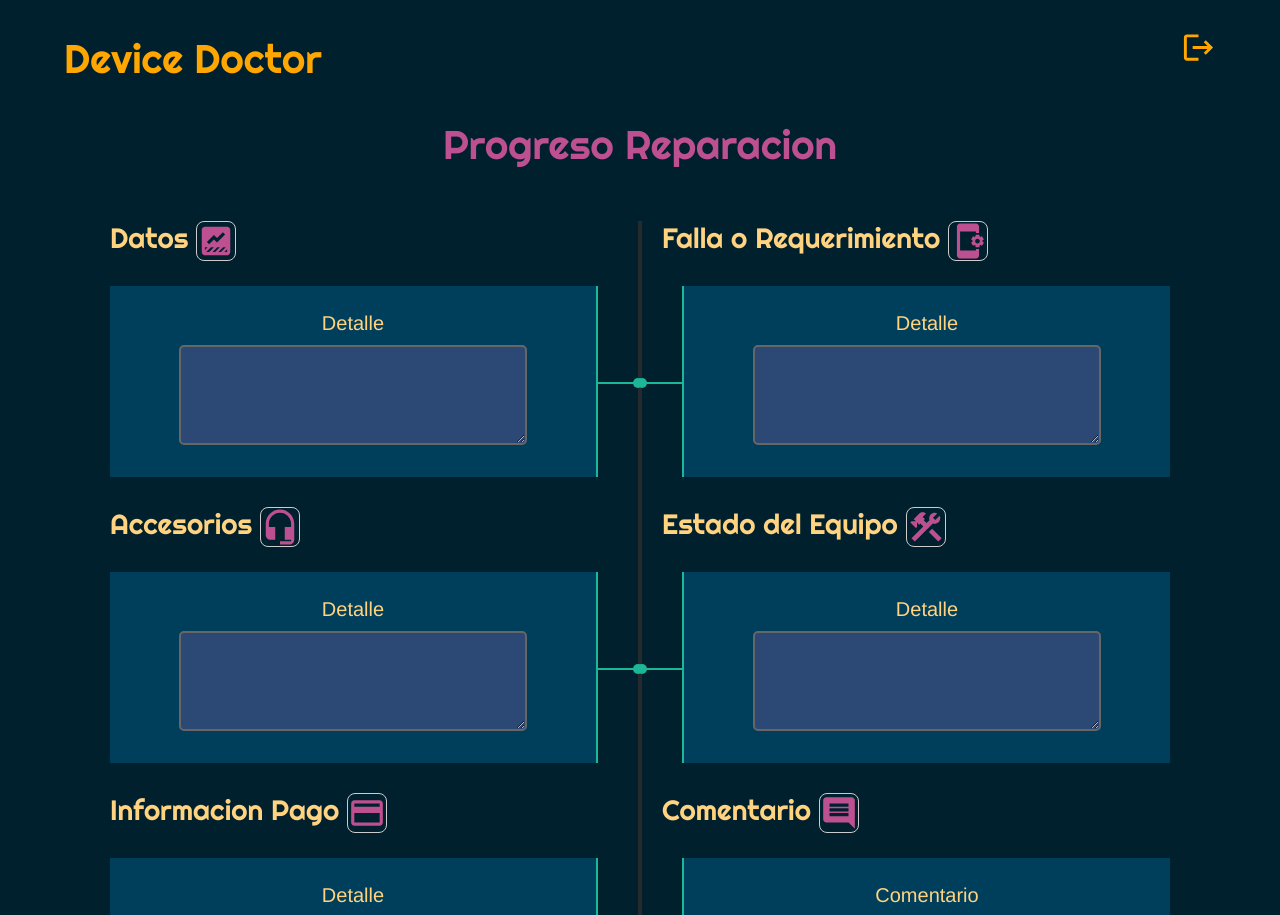
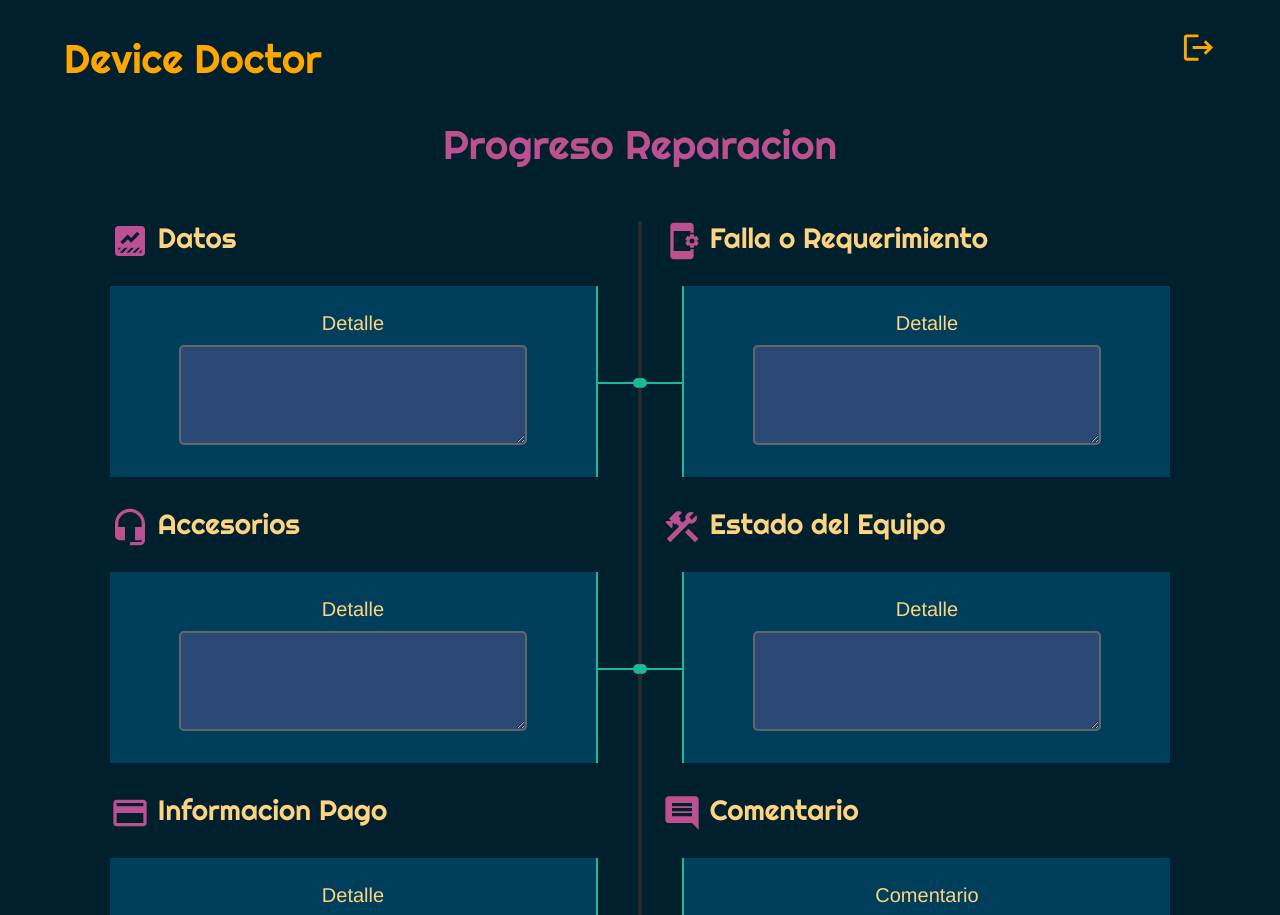
Before and after one commit to DorianDavy89/proyecto-parcial1, a React (Create React App) app: page /consulta in a window 1280 px wide. Shown: the top 915 px of the page. Built offline with nearby package versions, Linux system fonts and the light colour scheme.

Commit message:
avance14

```diff
--- a/src/components/Consulta.jsx
+++ b/src/components/Consulta.jsx
@@ -35,13 +35,7 @@ function Consulta() {
                         <br />
                         <div className="fila">
                             <div className="col izquierda">
-                                <h3>Datos <DataThresholdingIcon
-                                    style={{
-                                        fontSize: 40,
-                                        color: '#bc5090',
-                                        border: '1px solid #ccc',
-                                        borderRadius: '20%'
-                                    }} /></h3>
+                                <h3><DataThresholdingIcon style={{ fontSize: 40, color: '#bc5090'}}/> Datos</h3>
                                 <div className="item izq">
                                     <h4>Detalle</h4>
                                     <textarea name="datos" id="datos" readOnly></textarea>
@@ -49,12 +43,7 @@ function Consulta() {
                                         <div class="circuloi"></div>
                                     </div>
                                 </div>
-                                <h3>Accesorios <HeadsetMicIcon style={{
-                                    fontSize: 40,
-                                    color: '#bc5090',
-                                    border: '1px solid #ccc',
-                                    borderRadius: '20%'
-                                }} /></h3>
+                                <h3><HeadsetMicIcon style={{ fontSize: 40, color: '#bc5090'}}/> Accesorios</h3>
                                 <div className="item izq">
                                     <h4>Detalle</h4>
                                     <textarea name="accesorios" id="accesorios" readOnly></textarea>
@@ -62,12 +51,7 @@ function Consulta() {
                                         <div class="circuloi"></div>
                                     </div>
                                 </div>
-                                <h3>Informacion Pago <PaymentIcon style={{
-                                    fontSize: 40,
-                                    color: '#bc5090',
-                                    border: '1px solid #ccc',
-                                    borderRadius: '20%'
-                                }} /></h3>
+                                <h3><PaymentIcon style={{ fontSize: 40, color: '#bc5090' }}/> Informacion Pago</h3>
                                 <div className="item izq">
                                     <h4>Detalle</h4>
                                     <textarea name="pago" id="pago" readOnly></textarea>
@@ -78,12 +62,7 @@ function Consulta() {
                             </div>
 
                             <div className="col derecha">
-                                <h3>Falla o Requerimiento <AppSettingsAltIcon style={{
-                                    fontSize: 40,
-                                    color: '#bc5090',
-                                    border: '1px solid #ccc',
-                                    borderRadius: '20%'
-                                }} /></h3>
+                                <h3><AppSettingsAltIcon style={{ fontSize: 40, color: '#bc5090'}}/> Falla o Requerimiento</h3>
                                 <div className="item der">
                                     <h4>Detalle</h4>
                                     <textarea name="falla" id="falla" readOnly></textarea>
@@ -91,12 +70,7 @@ function Consulta() {
                                         <div class="circulod"></div>
                                     </div>
                                 </div>
-                                <h3>Estado del Equipo <ConstructionIcon style={{
-                                    fontSize: 40,
-                                    color: '#bc5090',
-                                    border: '1px solid #ccc',
-                                    borderRadius: '20%'
-                                }} /></h3>
+                                <h3><ConstructionIcon style={{ fontSize: 40, color: '#bc5090',}}/> Estado del Equipo</h3>
                                 <div className="item der">
                                     <h4>Detalle</h4>
                                     <textarea name="estado" id="estado" readOnly></textarea>
@@ -104,12 +78,7 @@ function Consulta() {
                                         <div class="circulod"></div>
                                     </div>
                                 </div>
-                                <h3>Comentario <CommentIcon style={{
-                                    fontSize: 40,
-                                    color: '#bc5090',
-                                    border: '1px solid #ccc',
-                                    borderRadius: '20%'
-                                }} /></h3>
+                                <h3><CommentIcon style={{ fontSize: 40, color: '#bc5090'}}/> Comentario</h3>
                                 <div className="item der">
                                     <h4>Comentario</h4>
                                     <div className="zona-comentario">
--- a/src/components/Registro.jsx
+++ b/src/components/Registro.jsx
@@ -24,6 +24,8 @@ import EngineeringIcon from '@mui/icons-material/Engineering';
 import AppSettingsAltIcon from '@mui/icons-material/AppSettingsAlt';
 import CreditCardIcon from '@mui/icons-material/CreditCard';
 import HeadphonesBatteryIcon from '@mui/icons-material/HeadphonesBattery';
+import AlternateEmailIcon from '@mui/icons-material/AlternateEmail';
+import WhatsAppIcon from '@mui/icons-material/WhatsApp';
 import '../styles/EstilosRegistro.css';
 
 const StyledTableCell = styled(TableCell)(({ theme }) => ({
@@ -130,20 +132,23 @@ function Registro() {
             </Container>
 
 
+            {/* Modal registro cliente */}
 
             <div className="modal-registroN">
-                <Modal >
+                <Modal open={openNuevo}>
                     <Box sx={style}>
                         <div className="cabecera-registro">
                             <h2>Nuevo Cliente</h2>
                         </div>
                         <div className="iconos-registro">
                             <div className="lado-iz">
+                                <AssignmentIndIcon className="icono" style={{ fontSize: 40, color: '#bc5090' }} />
+                                <PasswordIcon className="icono" style={{ fontSize: 40, color: '#bc5090' }} />
+                                <BadgeIcon className="icono" style={{ fontSize: 40, color: '#bc5090' }} />
+                                <EmojiEmotionsIcon className="icono" style={{ fontSize: 40, color: '#bc5090' }} />
+                                <AlternateEmailIcon className="icono" style={{ fontSize: 40, color: '#bc5090' }} />
+                                <WhatsAppIcon className="icono" style={{ fontSize: 40, color: '#bc5090' }} />
                                 <PhoneAndroidIcon className="icono" style={{ fontSize: 40, color: '#bc5090' }} />
-                                <EmojiEmotionsIcon className="icono" style={{ fontSize: 40, color: '#bc5090' }} />
-                                <BadgeIcon className="icono" style={{ fontSize: 40, color: '#bc5090' }} />
-                                <PasswordIcon className="icono" style={{ fontSize: 40, color: '#bc5090' }} />
-                                <AssignmentIndIcon className="icono" style={{ fontSize: 40, color: '#bc5090' }} />
                             </div>
                         </div>
                         <div className="formulario-nuevo">
@@ -151,15 +156,14 @@ function Registro() {
                                 <FormControl>
                                     <br />
                                     <input type="text" name='usuario' placeholder="Ingrese Usuario" />
-
                                     <input type="text" name='contrasena' placeholder="Ingrese Password" />
-
                                     <input type="text" name='cedula' placeholder="Ingrese Cedula" />
-
                                     <input type="text" name='nombre' placeholder="Ingrese Nombre" />
-
+                                    <input type="text" name='email' placeholder="Ingrese Email" />
+                                    <input type="text" name='whatsapp' placeholder="Ingrese Whatsapp" />
                                     <input type="text" name='marcatelefono' placeholder="Ingrese Marca Telefono" />
                                 </FormControl>
+                                <br />
                             </div>
                         </div>
                         <div className="botones-formnuevo">
@@ -175,10 +179,62 @@ function Registro() {
                 </Modal>
             </div>
 
+            {/* Final modal registro cliente */}
 
 
+            {/* Modal editar cliente */}
+
+            <div className="modal-editar">
+                <Modal >
+                    <Box sx={style}>
+                        <div className="cabecera-editar">
+                            <h2>Editar Cliente</h2>
+                        </div>
+                        <div className="iconos-editar">
+                            <div className="lado-iz">
+                                <AssignmentIndIcon className="icono" style={{ fontSize: 40, color: '#bc5090' }} />
+                                <PasswordIcon className="icono" style={{ fontSize: 40, color: '#bc5090' }} />
+                                <BadgeIcon className="icono" style={{ fontSize: 40, color: '#bc5090' }} />
+                                <EmojiEmotionsIcon className="icono" style={{ fontSize: 40, color: '#bc5090' }} />
+                                <AlternateEmailIcon className="icono" style={{ fontSize: 40, color: '#bc5090' }} />
+                                <WhatsAppIcon className="icono" style={{ fontSize: 40, color: '#bc5090' }} />
+                                <PhoneAndroidIcon className="icono" style={{ fontSize: 40, color: '#bc5090' }} />
+                            </div>
+                        </div>
+                        <div className="formulario-nuevo">
+                            <div className="lado-der">
+                                <FormControl>
+                                    <br />
+                                    <input type="text" name='usuario' placeholder="Ingrese Usuario" />
+                                    <input type="text" name='contrasena' placeholder="Ingrese Password" />
+                                    <input type="text" name='cedula' placeholder="Ingrese Cedula" />
+                                    <input type="text" name='nombre' placeholder="Ingrese Nombre" />
+                                    <input type="text" name='email' placeholder="Ingrese Email" />
+                                    <input type="text" name='whatsapp' placeholder="Ingrese Whatsapp" />
+                                    <input type="text" name='marcatelefono' placeholder="Ingrese Marca Telefono" />
+                                </FormControl>
+                                <br />
+                            </div>
+                        </div>
+                        <div className="botones-formnuevo">
+                            <Button className="btn-registrar" variant="contained" color="success">
+                                Editar
+                            </Button>
+                            <Button className="btn-cancelarRegistro" variant="contained" color="info"
+                                onClick={() => setOpenNuevo(false)}>
+                                Cancelar
+                            </Button>
+                        </div>
+                    </Box>
+                </Modal>
+            </div>
+
+            {/* Final modal editar cliente */}
+
+            {/* Modal registrar mantenimiento */}
+
             <div className="modal-config">
-                <Modal open={openNuevo}>
+                <Modal >
                     <Box sx={style}>
                         <div className="cabecera-config">
                             <h2>Mantenimiento</h2>
@@ -215,6 +271,8 @@ function Registro() {
                 </Modal>
             </div>
 
+            {/* Final modal registrar mantenimiento */}
+
         </div>
     );
 }
--- a/src/styles/EstilosRegistro.css
+++ b/src/styles/EstilosRegistro.css
@@ -36,6 +36,12 @@
   font-weight: bold;
 }
 
+.cabecera-editar h2 {
+  color: #ffd380;
+  margin-left: 50px;
+  font-weight: bold;
+}
+
 .lado-iz{
   display: flex;
   flex-direction: column;
@@ -53,7 +59,7 @@
   flex-direction: column;
   align-items: flex-end;
   padding: 20px;
-  margin-top: -320px;
+  margin-top: -426px;
   margin-right: 10px;
 }
 
```
